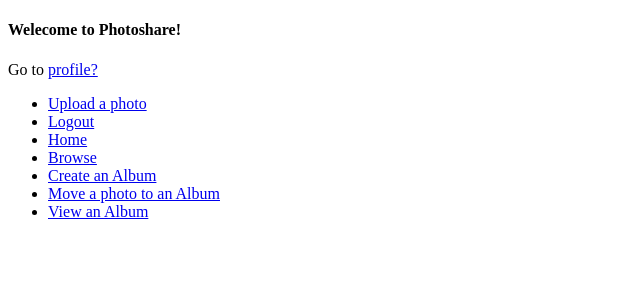
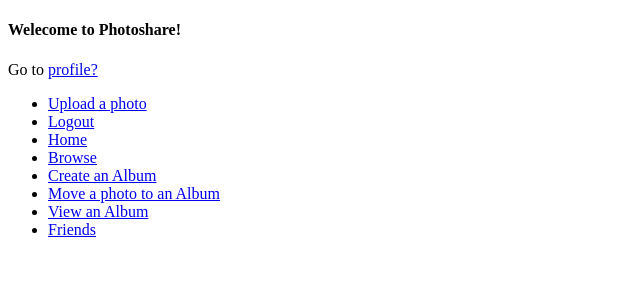
Before and after one commit to gavintanbu/CS460Project1, a Flask app: page / in a window 1280 px wide. Shown: the top 300 px of the page, without its empty margins (0-640 px from the left). Run offline with Flask 2, Linux system fonts and the light colour scheme; data comes from the database, SQL or seed files in the repository.

Commit message:
Added friends tab

```diff
--- a/skeleton/templates/hello.html
+++ b/skeleton/templates/hello.html
@@ -33,4 +33,5 @@
 <li><a href='/createalbum'>Create an Album</a></li>
 <li><a href='/addtoalbum'>Move a photo to an Album</a></li>
 <li><a href='/viewalbum'>View an Album</a></li>
+<li><a href='/friends'>Friends</a></li>
 </ul>
```
